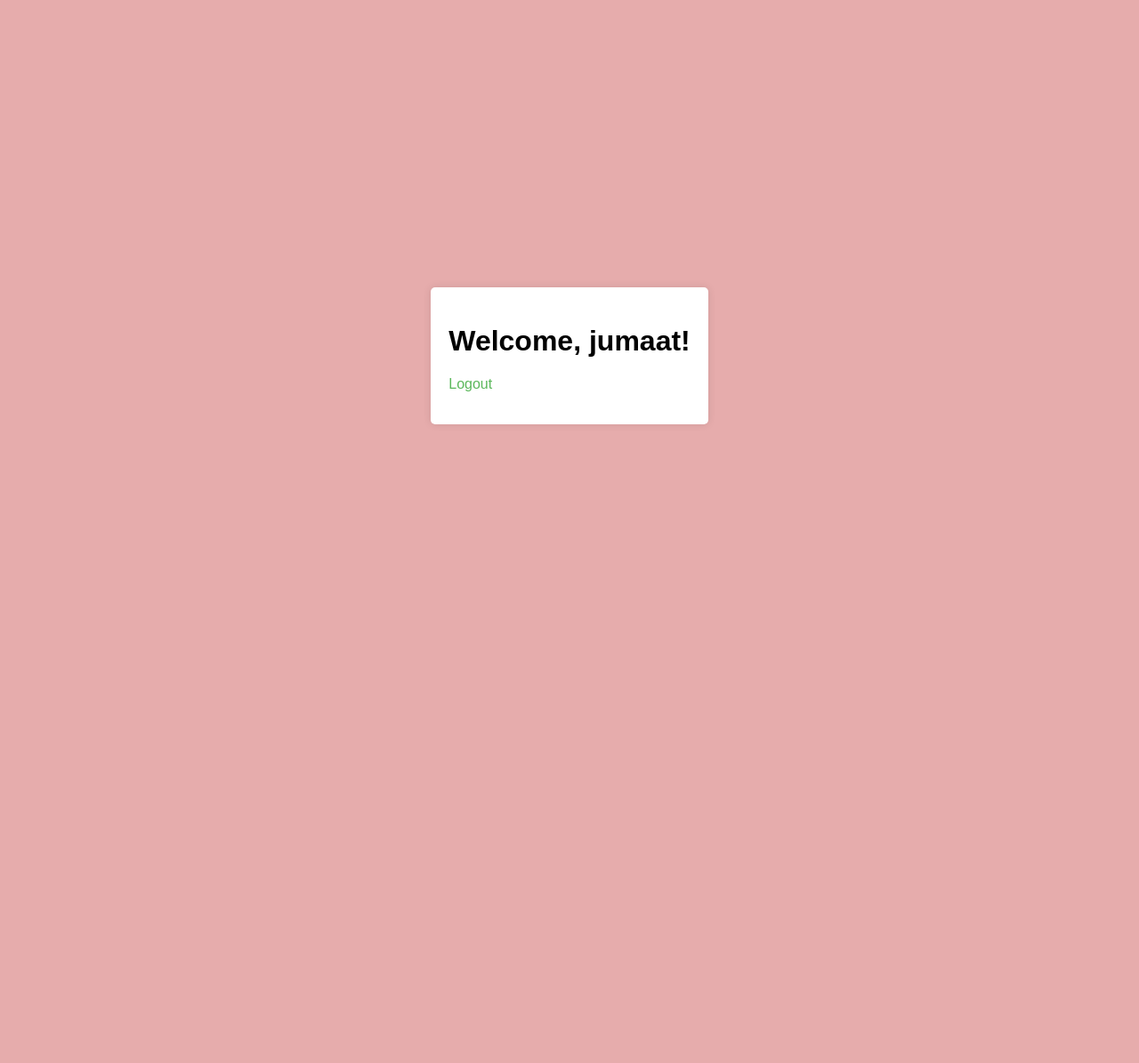
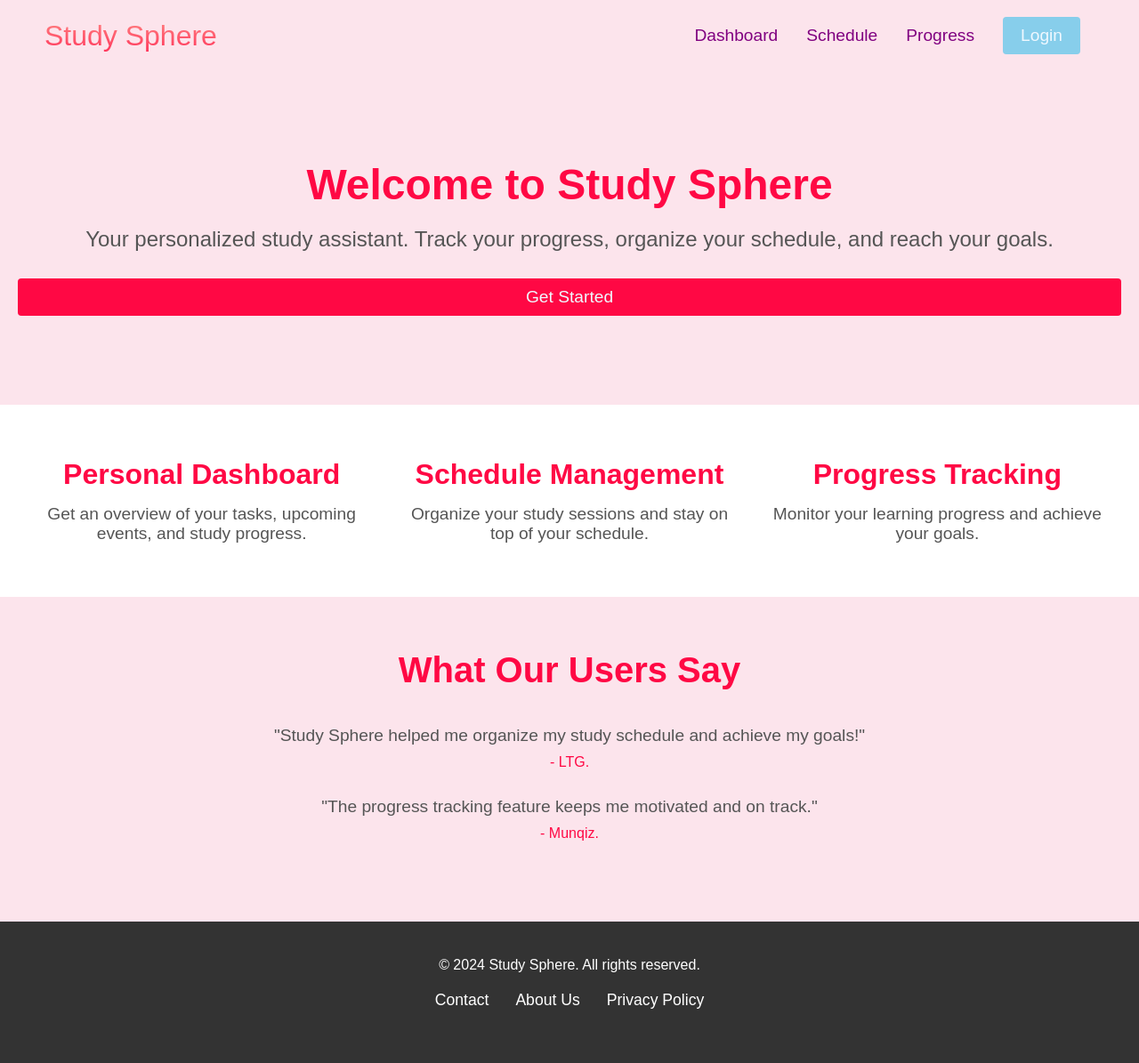
Before and after one commit to LutfilHad/TC2L-004, a Flask app: page / in a window 1280 px wide. Shown: the whole page at 89% size. Before the commit the page ends 477 px from the top, so only its background shows below. Run offline with Flask 3, Linux system fonts and the light colour scheme; a user stored in the database is signed in.

Commit message:
setting the flask

```diff
--- a/app.py
+++ b/app.py
@@ -24,7 +24,7 @@ init_sqlite_db()
 
 @app.route('/')
 def home():
-    return render_template('home.html')
+    return render_template('STUDYSPHERE.html')
 
 @app.route('/signup/', methods=['GET', 'POST'])
 def signup():
@@ -45,7 +45,8 @@ def signup():
                 return redirect(url_for('login'))
         except sqlite3.IntegrityError:
             flash("Email already exists", "danger")
-        except:
+        except Exception as e:
+            print(f"Exception: {e}")
             con.rollback()
             flash("Error in insert operation", "danger")
 
--- a/STUDYSPHERE.html
+++ b/templates/STUDYSPHERE.html
@@ -4,12 +4,13 @@
     <meta charset="UTF-8">
     <meta name="viewport" content="width=device-width, initial-scale=1.0">
     <title>Study Sphere</title>
-    <link rel="stylesheet" href="style.css">
+    <link rel="stylesheet" href="{{ url_for('static', filename='style.css') }}">
+
 </head>
 <body>
     <nav class="navbar">
         <div class="navbar__container">
-            <a href="/STUDYSPHERE.html" id="navbar__logo">Study Sphere</a>
+            <a href="{{ url_for('home') }}" id="navbar__logo">Study Sphere</a>
             <div class="navbar__toggle" id="mobile-menu" aria-label="Toggle navigation menu">
                 <span class="bar"></span>
                 <span class="bar"></span>
@@ -26,7 +27,7 @@
                     <a href="/progress.html" class="navbar__link">Progress</a>
                 </li>
                 <li class="navbar__btn">
-                    <a href="/" class="button">Login</a>
+                    <a href="{{ url_for('login') }}" class="button">Login</a>
                 </li>
             </ul>
         </div>
@@ -35,7 +36,7 @@
     <div class="hero">
         <h1>Welcome to Study Sphere</h1>
         <p>Your personalized study assistant. Track your progress, organize your schedule, and reach your goals.</p>
-        <a href="/signup.html" class="button">Get Started</a>
+        <a href="{{ url_for('signup') }}"class="button">Get Started</a>
     </div>
 
     <section class="features">
```
Also changed, not shown: static/style.css (renamed from style.css).
